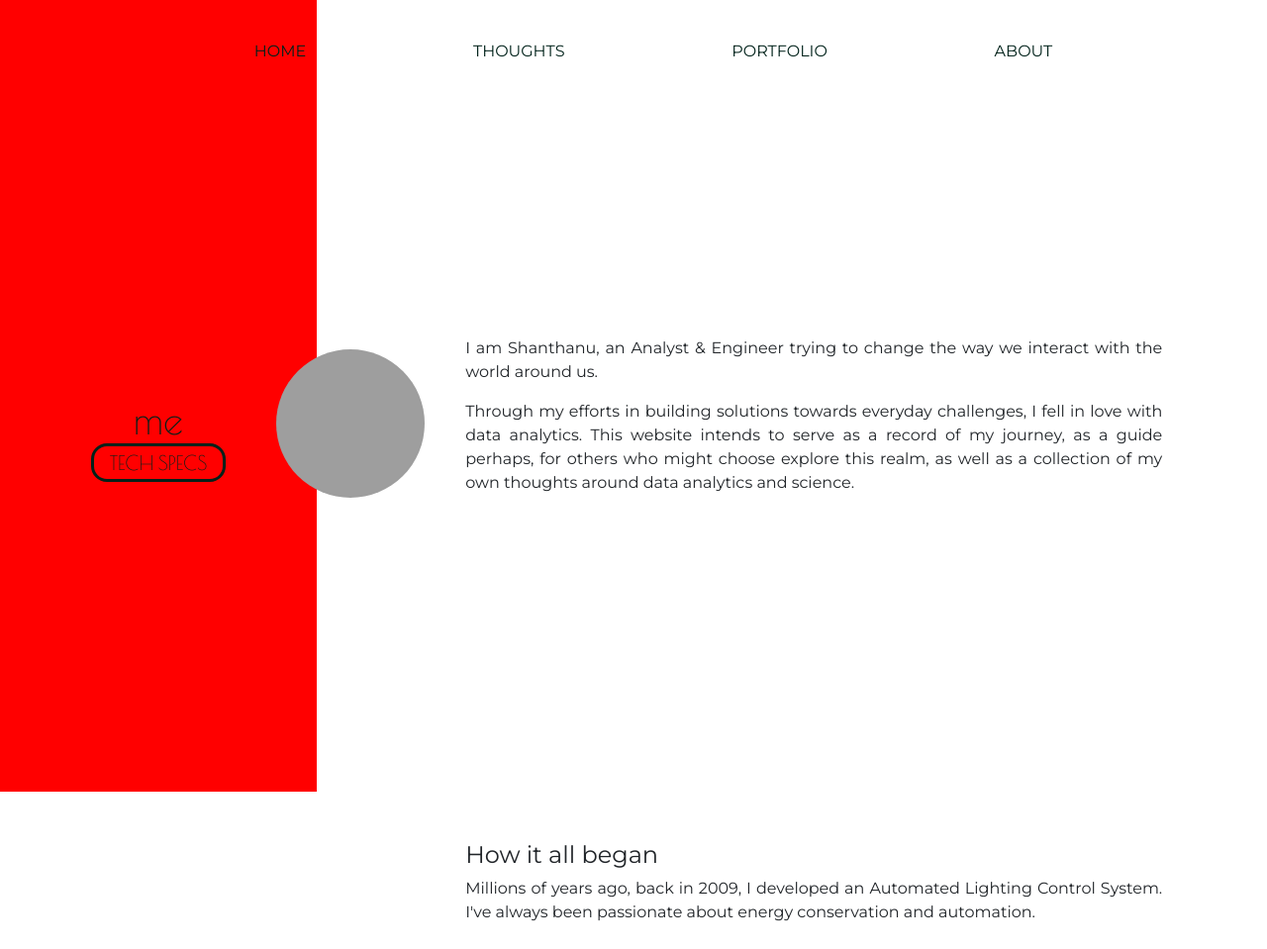
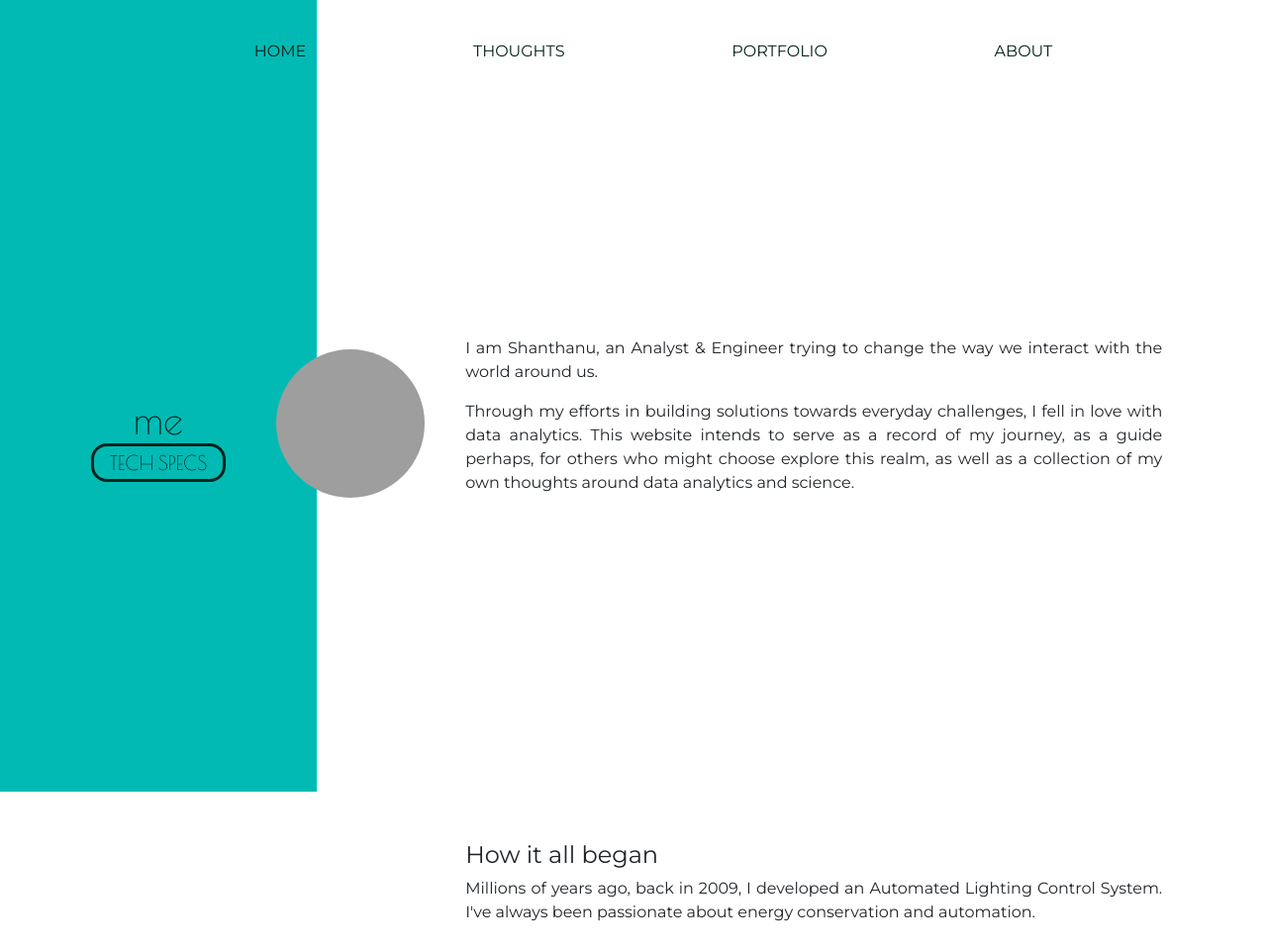
Before and after one commit to varmashanthanu/shanthanu, a Flask app: page /about in a window 1280 px wide. Shown: the top 959 px of the page at 99% size. Run offline with Flask 2, Linux system fonts and the light colour scheme; some libraries are stand-ins or nearby versions; some web fonts are replaced; grey boxes are pictures that could not be loaded.

Commit message:
changed complimentary color

```diff
--- a/shanthanu/static/about.css
+++ b/shanthanu/static/about.css
@@ -4,7 +4,7 @@
     height: 100vh;
     width: 25vw;
     position: fixed;
-    background: red;
+    background: var(--base-contrast);
     z-index: -1;
     font-family: var(--poiret-one);
     color: var(--base-contrast-text);
```
